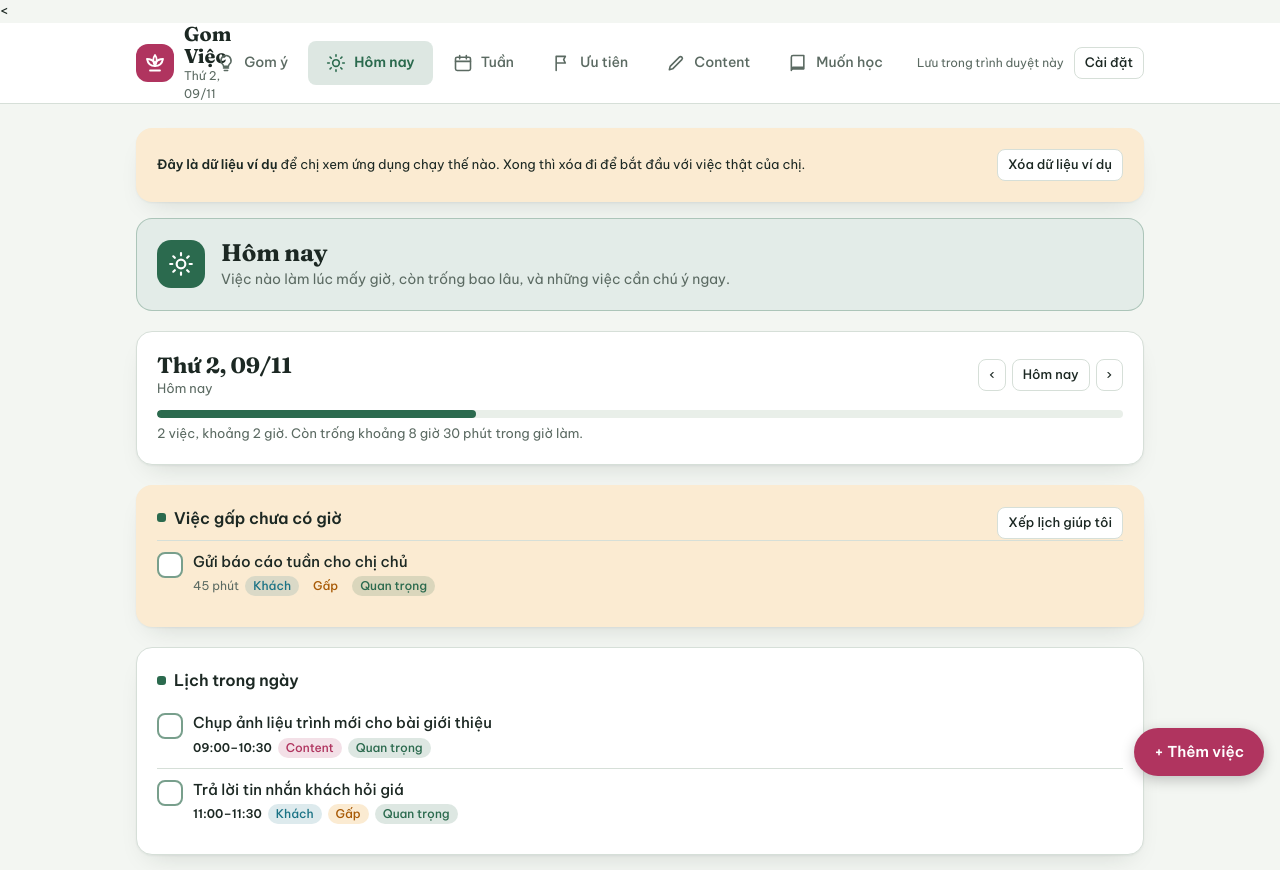
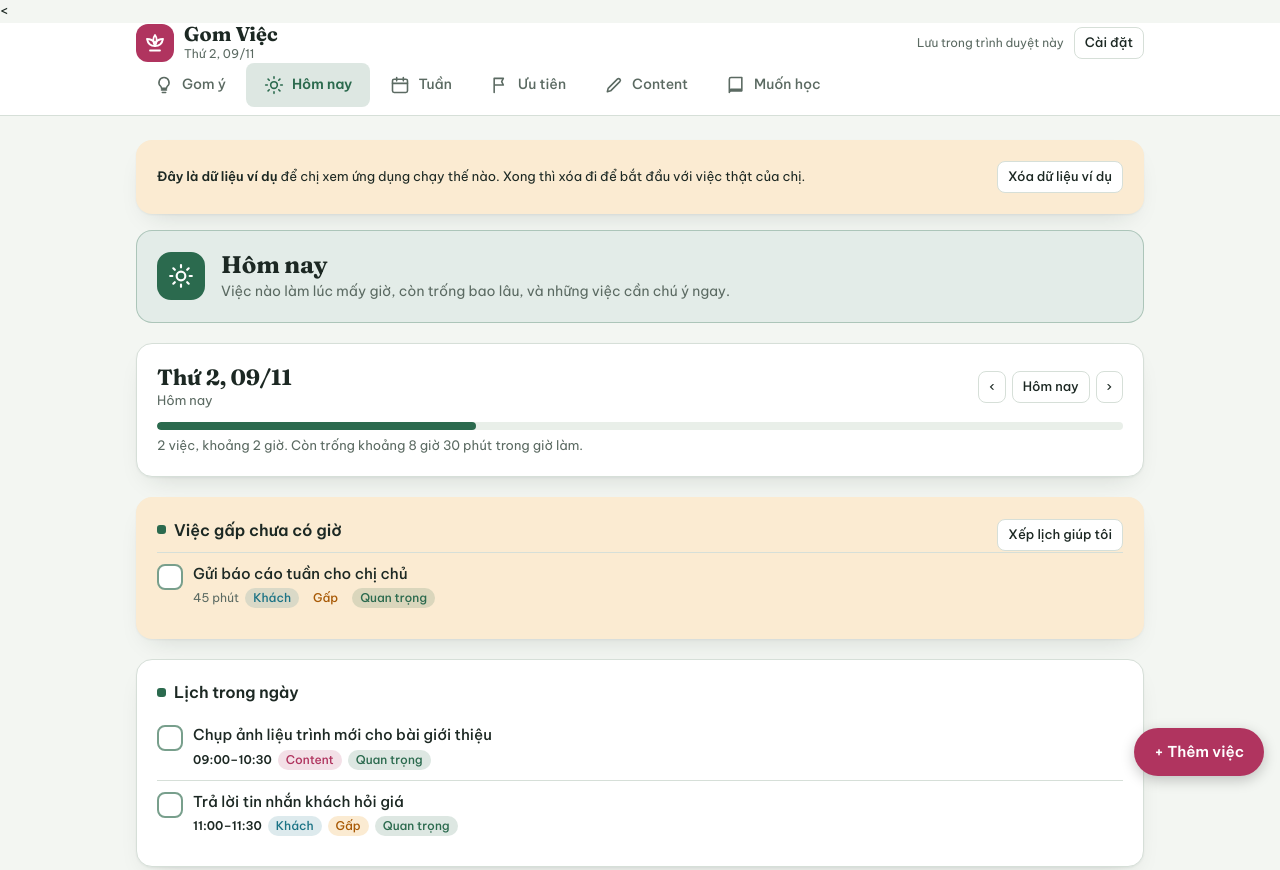
Before and after one commit to Imthebest100/gom-viec, a plain HTML site: page index.html in a window 1280 px wide. Shown: the top 870 px of the page. Drawn offline with Linux system fonts and the light colour scheme.

Commit message:
Sua logo bi ep o man hinh rong va cot Content o man hinh vua

```diff
--- a/index.html
+++ b/index.html
@@ -136,7 +136,9 @@ textarea#dump{width:100%;min-height:150px;resize:vertical;padding:12px;border:1p
 .q-now{border-top:4px solid var(--warn)}.q-plan{border-top:4px solid var(--leaf)}.q-fast{border-top:4px solid var(--c-hoc)}.q-drop{border-top:4px solid var(--line)}
 
 .kan{display:grid;gap:12px;grid-template-columns:1fr}
-@media (min-width:720px){.kan{grid-template-columns:repeat(4,1fr)}}
+@media (min-width:600px){.kan{grid-template-columns:repeat(2,1fr)}}
+@media (min-width:1040px){.kan{grid-template-columns:repeat(4,1fr)}}
+.card .acts{flex-wrap:wrap;align-items:center}
 .card{background:var(--bg);border:1px solid var(--line);border-radius:10px;padding:10px;display:flex;flex-direction:column;gap:6px;margin-top:8px}
 .card p{overflow-wrap:anywhere}
 .card .acts{display:flex;gap:6px;justify-content:space-between}
@@ -182,10 +184,9 @@ body::before{content:"";position:fixed;inset:0 0 auto;height:env(safe-area-inset
   .site .tools{order:2}
   body{padding-bottom:40px}
 }
-@media (min-width:1180px){
-  .site-in{flex-wrap:nowrap}
-  .site .tabs{order:0;flex:1 1 auto;margin:0 0 0 12px}
-}
+.brand{flex:none}
+.brand b,.brand small{white-space:nowrap}
+.site .tools{flex:none}
 
 /* ---- Nhóm màu theo từng mục ---- */
 #v-gom,.tabs [data-t=gom]{--sec:var(--s-gom)}
```
